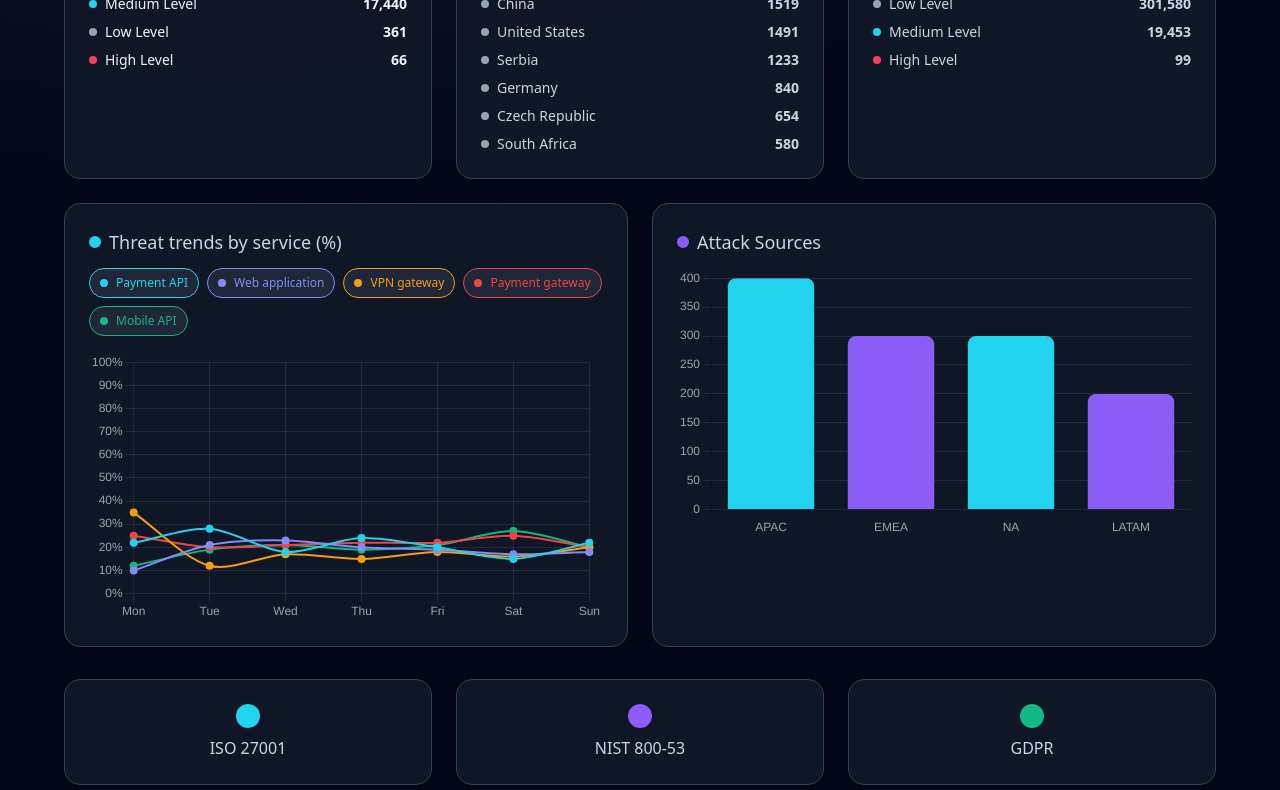
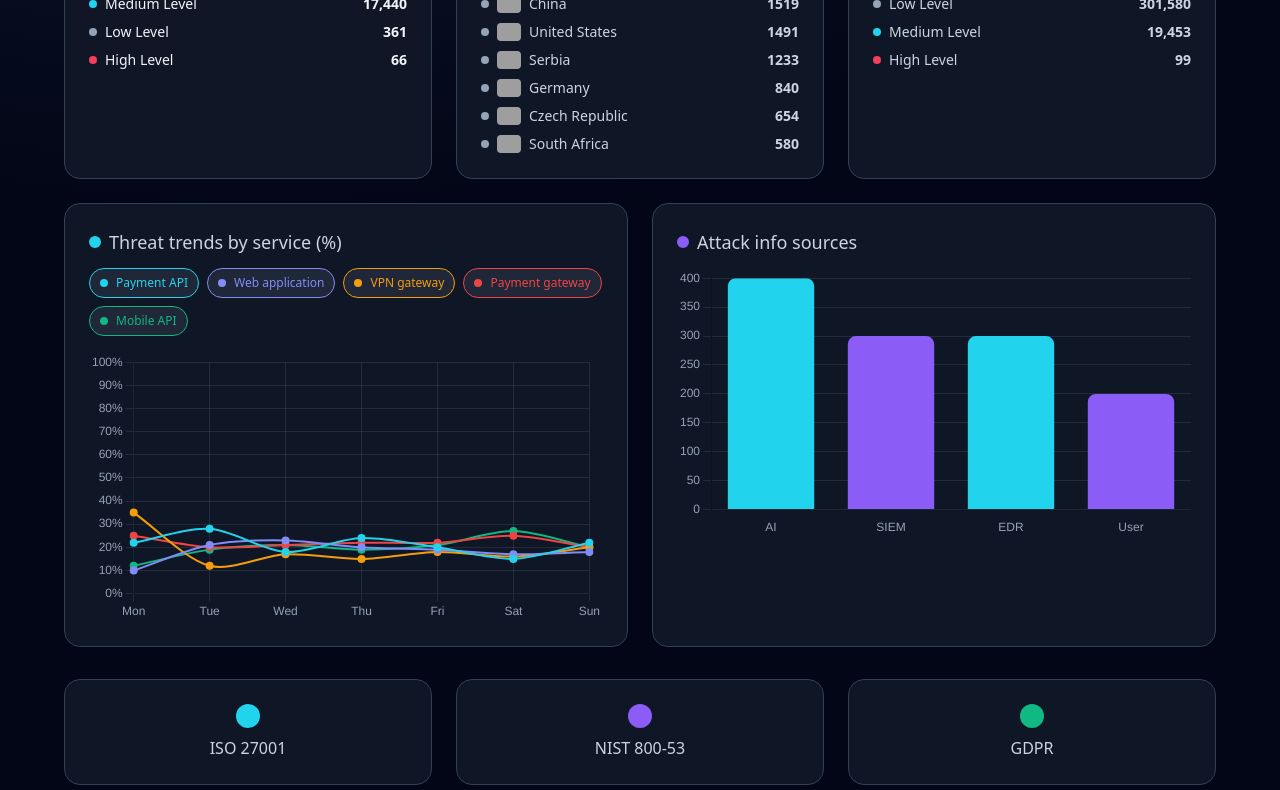
Before and after one commit to dejankocic/product-whitestheet, a plain HTML site: page catis-finsec-dashboards.html in a window 1280 px wide. Shown: the part 263-1053 px from the top of the page. Drawn offline with nearby package versions, Linux system fonts and the light colour scheme; grey boxes are pictures that could not be loaded.

Commit message:
changed Attack sources to Sources

```diff
--- a/catis-finsec-dashboards.html
+++ b/catis-finsec-dashboards.html
@@ -64,15 +64,51 @@
             </div>
           </div>
           <div class="card rounded-2xl p-6">
-            <h3 class="text-lg text-slate-300">Different Attackers Detected</h3>
+            <h3 class="text-lg text-slate-300">Attacks origin</h3>
             <p class="text-3xl font-bold text-violet-400">5,462</p>
             <div class="mt-3 space-y-2 text-sm text-slate-300">
-              <div class="flex items-center"><span class="inline-block w-2 h-2 rounded-full mr-2 bg-slate-400"></span><span class="grow">China</span><span class="font-semibold">1519</span></div>
-              <div class="flex items-center"><span class="inline-block w-2 h-2 rounded-full mr-2 bg-slate-400"></span><span class="grow">United States</span><span class="font-semibold">1491</span></div>
-              <div class="flex items-center"><span class="inline-block w-2 h-2 rounded-full mr-2 bg-slate-400"></span><span class="grow">Serbia</span><span class="font-semibold">1233</span></div>
-              <div class="flex items-center"><span class="inline-block w-2 h-2 rounded-full mr-2 bg-slate-400"></span><span class="grow">Germany</span><span class="font-semibold">840</span></div>
-              <div class="flex items-center"><span class="inline-block w-2 h-2 rounded-full mr-2 bg-slate-400"></span><span class="grow">Czech Republic</span><span class="font-semibold">654</span></div>
-              <div class="flex items-center"><span class="inline-block w-2 h-2 rounded-full mr-2 bg-slate-400"></span><span class="grow">South Africa</span><span class="font-semibold">580</span></div>
+              <div class="flex items-center">
+                <span class="inline-block w-2 h-2 rounded-full mr-2 bg-slate-400"></span>
+                <!--span class="mr-2 text-lg">🇨🇳</span-->
+                <img src="https://flagcdn.com/24x18/cn.png" alt="China" class="inline-block mr-2 rounded" width="24" height="18">
+                <span class="grow">China</span>
+                <span class="font-semibold">1519</span>
+              </div>
+              <div class="flex items-center">
+                <span class="inline-block w-2 h-2 rounded-full mr-2 bg-slate-400"></span>
+                <!-- <span class="mr-2 text-lg">🇺🇸</span> -->
+                <img src="https://flagcdn.com/24x18/us.png" alt="USA" class="inline-block mr-2 rounded" width="24" height="18">
+                <span class="grow">United States</span>
+                <span class="font-semibold">1491</span>
+              </div>
+              <div class="flex items-center">
+                <span class="inline-block w-2 h-2 rounded-full mr-2 bg-slate-400"></span>
+                <!-- <span class="mr-2 text-lg">🇷🇸</span> -->
+                <img src="https://flagcdn.com/24x18/rs.png" alt="Serbia" class="inline-block mr-2 rounded" width="24" height="18">
+                <span class="grow">Serbia</span>
+                <span class="font-semibold">1233</span>
+              </div>
+              <div class="flex items-center">
+                <span class="inline-block w-2 h-2 rounded-full mr-2 bg-slate-400"></span>
+                <!-- <span class="mr-2 text-lg">🇩🇪</span> -->
+                <img src="https://flagcdn.com/24x18/de.png" alt="DE" class="inline-block mr-2 rounded" width="24" height="18">
+                <span class="grow">Germany</span>
+                <span class="font-semibold">840</span>
+              </div>
+              <div class="flex items-center">
+                <span class="inline-block w-2 h-2 rounded-full mr-2 bg-slate-400"></span>
+                <!-- <span class="mr-2 text-lg">🇨🇿</span> -->
+                <img src="https://flagcdn.com/24x18/cz.png" alt="Czech Republic" class="inline-block mr-2 rounded" width="24" height="18">
+                <span class="grow">Czech Republic</span>
+                <span class="font-semibold">654</span>
+              </div>
+              <div class="flex items-center">
+                <span class="inline-block w-2 h-2 rounded-full mr-2 bg-slate-400"></span>
+                <!-- <span class="mr-2 text-lg">🇿🇦</span> -->
+                <img src="https://flagcdn.com/24x18/za.png" alt="South Africa" class="inline-block mr-2 rounded" width="24" height="18">
+                <span class="grow">South Africa</span>
+                <span class="font-semibold">580</span>
+              </div>
             </div>
           </div>
           <div class="card rounded-2xl p-6">
@@ -104,7 +140,7 @@
           <div class="card rounded-2xl p-6">
             <h3 class="text-lg mb-3 text-slate-300 flex items-center gap-2">
               <span class="w-3 h-3 rounded-full" style="background:#8b5cf6"></span>
-              Attack Sources
+              Attack info sources
             </h3>
             <div style="height:270px">
               <canvas id="barChart" height="270"></canvas>
@@ -423,7 +459,7 @@
     new Chart(barCtx, {
       type: 'bar',
       data: {
-        labels: ['APAC','EMEA','NA','LATAM'],
+        labels: ['AI','SIEM','EDR','User'],
         datasets: [{
           label: 'Events',
           data: [400,300,300,200],
```
